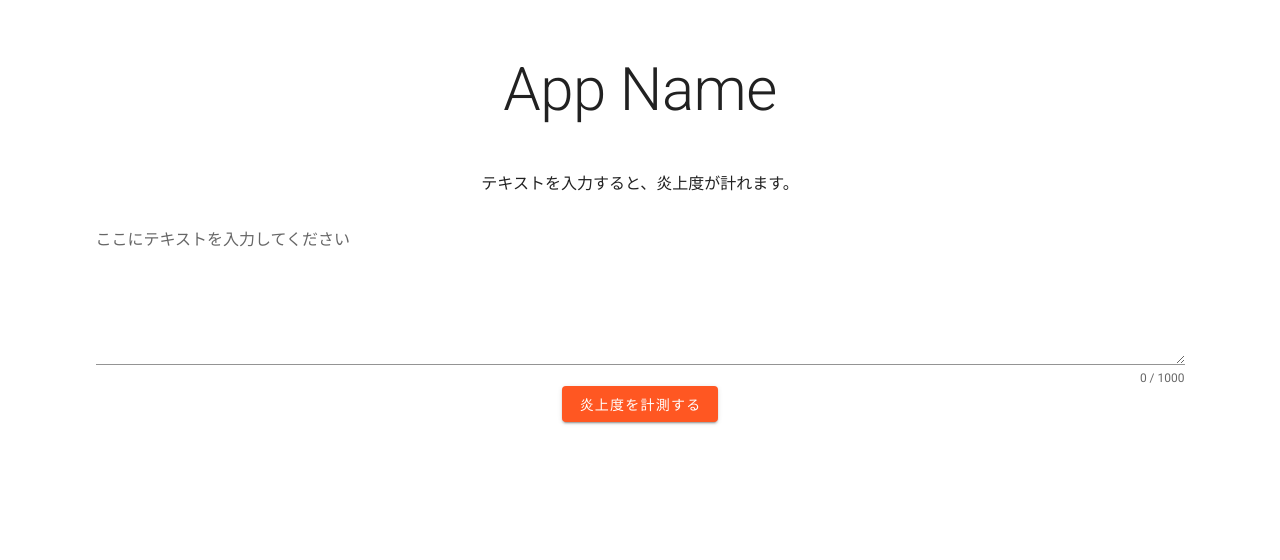
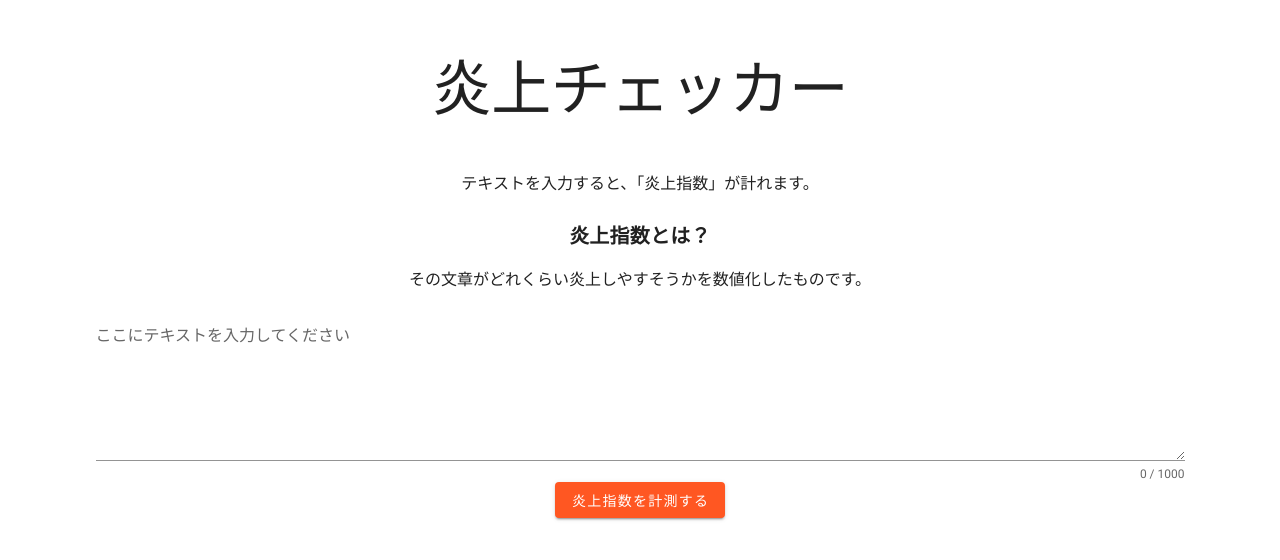
Before and after one commit to jigintern/2021_winter_e, a Vue app in the folder front/: page / in a window 1280 px wide. Shown: the top 560 px of the page. Built offline with nearby package versions, Linux system fonts and the light colour scheme.

Commit message:
Add: logo, title pics

```diff
--- a/front/src/pages/Home.vue
+++ b/front/src/pages/Home.vue
@@ -1,10 +1,14 @@
 <template>
   <v-container class="text-center pa-12">
     <v-container class="pb-6">
-      <p class="text-h2">App Name</p>
+      <p class="text-h2">炎上チェッカー</p>
     </v-container>
     <v-container>
-      テキストを入力すると、炎上度が計れます。
+      テキストを入力すると、「炎上指数」が計れます。
+    </v-container>
+    <v-container>
+      <p class="text-h6 font-weight-bold">炎上指数とは？</p>
+      その文章がどれくらい炎上しやすそうかを数値化したものです。
     </v-container>
     <v-form
       ref="form"
@@ -22,7 +26,7 @@
         class="font-weight-medium"
         @click="onClick"
       >
-        炎上度を計測する
+        炎上指数を計測する
       </v-btn>
     </v-form>
   </v-container>
```
Also changed, not shown: front/src/assets/enjo-checker-logo.png (added), front/src/assets/enjo-checker-title.png (added).
